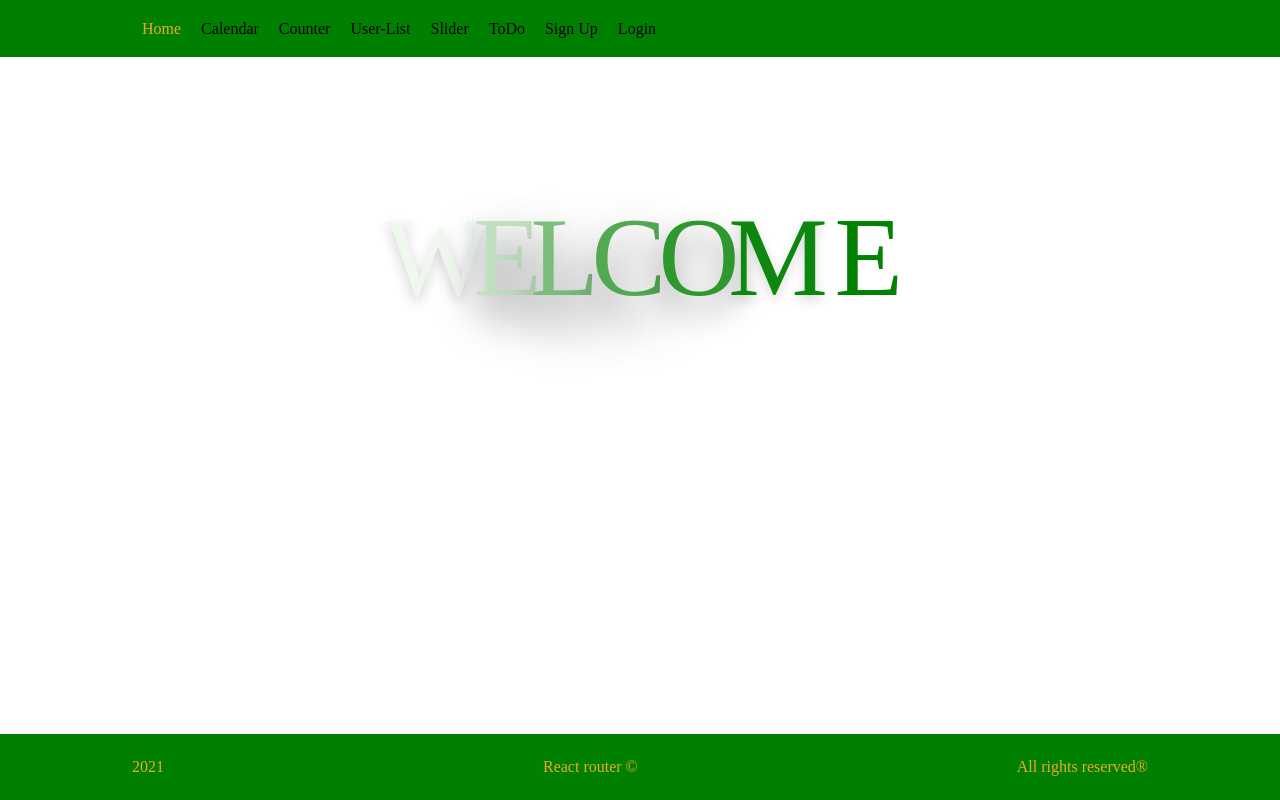
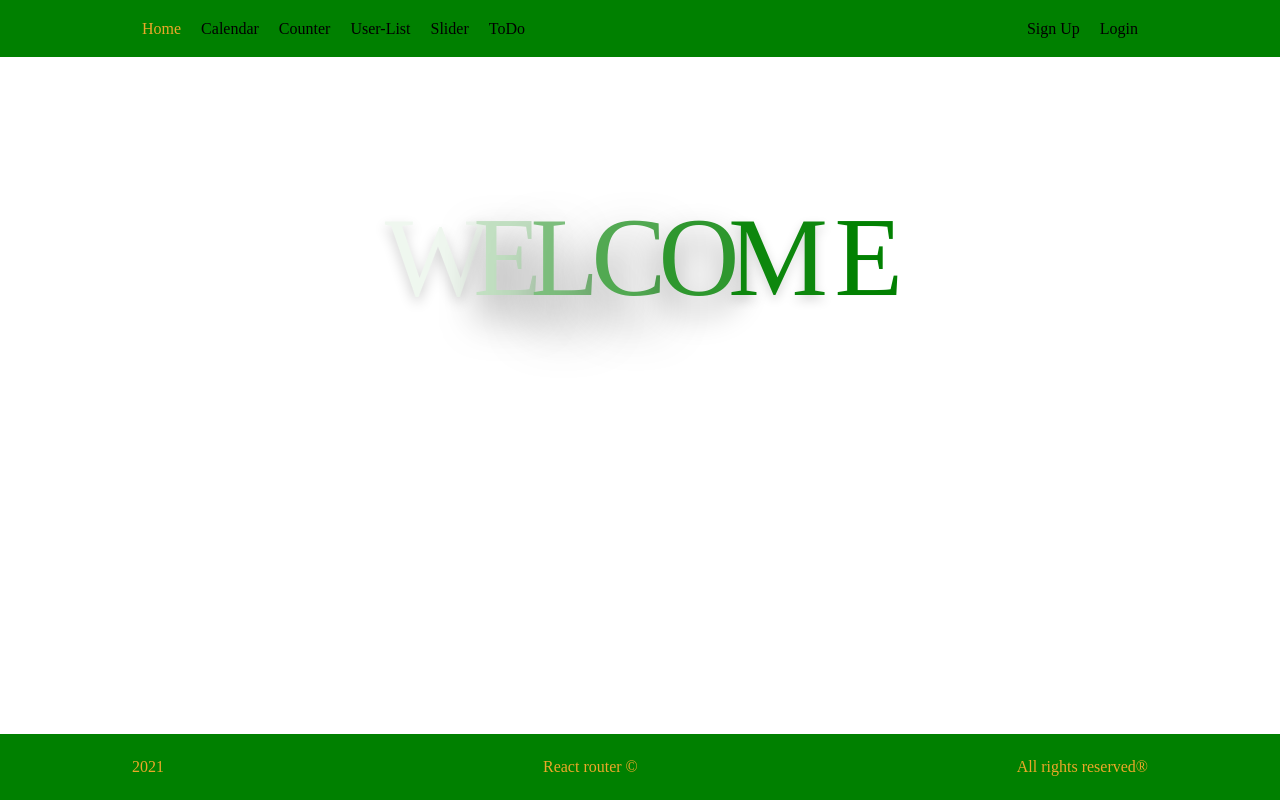
Before and after one commit to EvgenStr/react-calendar, a React (Create React App) app: page / in a window 1280 px wide. Built offline with nearby package versions, Linux system fonts and the light colour scheme; a web font is replaced by a local one.

Commit message:
fix header styles

```diff
--- a/src/components/Header/Header.module.sass
+++ b/src/components/Header/Header.module.sass
@@ -2,8 +2,12 @@
   background-color: green
   padding: 15px 5px
   user-select: none
+
 .navMenu
+  display: flex
   width: 80%
   margin: 0 auto
-.navList
-  display: flex
+  justify-content: space-between
+
+.navList, .rightSide, .leftSide
+  display: inherit
--- a/src/components/Header/index.jsx
+++ b/src/components/Header/index.jsx
@@ -2,10 +2,11 @@ import React from 'react';
 import NavItem from './NavItem';
 import style from './Header.module.sass';
 
-function Header() {
+function Header () {
   return (
     <header className={style.header}>
       <nav className={style.navMenu}>
+        <div className={style.leftSide}>
           <ul className={style.navList}>
             <NavItem to='/'>Home</NavItem>
             <NavItem to='/calendar'>Calendar</NavItem>
@@ -13,11 +14,16 @@ function Header() {
             <NavItem to='/user-list'>User-List</NavItem>
             <NavItem to='/slider'>Slider</NavItem>
             <NavItem to='/todo'>ToDo</NavItem>
+          </ul>
+        </div>
+        <div className={style.rightSide}>
+          <ul className={style.navList}>
             <NavItem to='/sign-up'>Sign Up</NavItem>
-          <NavItem to='/login'>Login</NavItem>
+            <NavItem to='/login'>Login</NavItem>{' '}
           </ul>
+        </div>
       </nav>
     </header>
-  )
+  );
 }
 export default Header;
```
Also changed, not shown: src/components/forms/SignUpForm/index.jsx (+10 -0 lines), src/components/forms/SignUpForm/SignUpForm.module.sass (added). Lines whose indentation alone changed are shown as unchanged.
